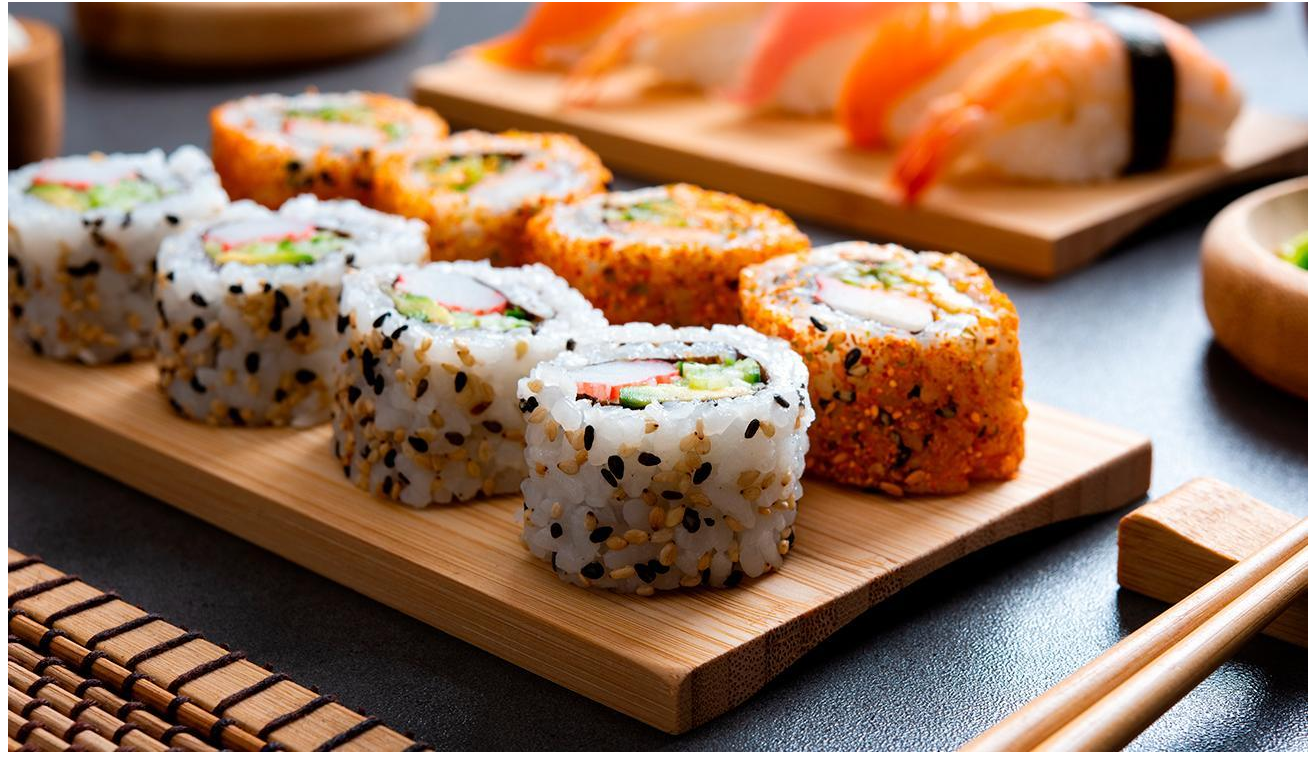
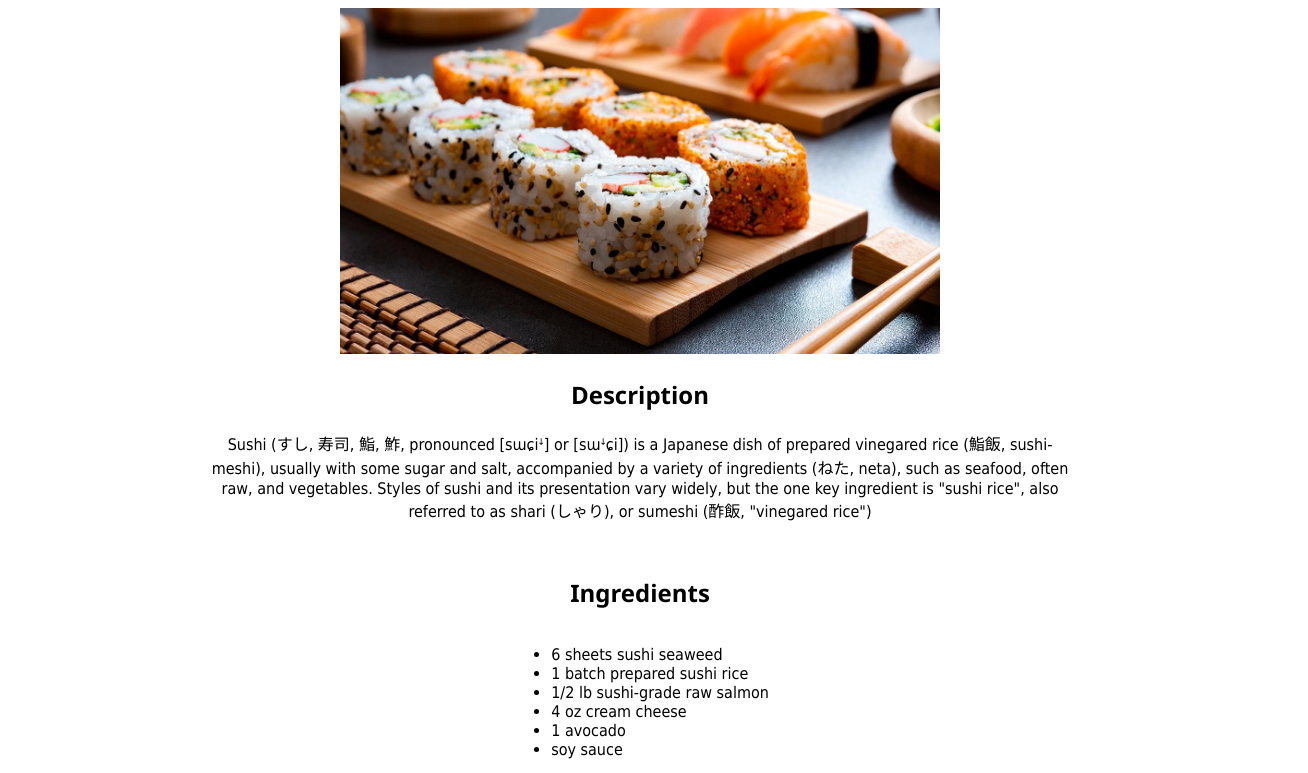
Before and after one commit to Kombini21/odin-recipes, a plain HTML site: page recipes/sushi.html in a window 1280 px wide. Shown: the part 78-851 px from the top of the page, 1308 px wide, since content can reach past the window. Drawn offline with Linux system fonts and the light colour scheme.

Commit message:
Create css style for all site

```diff
--- a/recipes/sushi.html
+++ b/recipes/sushi.html
@@ -3,11 +3,12 @@
 <head>
     <meta charset="UTF-8">
     <meta name="viewport" content="width=device-width, initial-scale=1.0">
+    <link rel="stylesheet" href="../styles.css">
     <title>Sushi</title>
 </head>
 <body>
     <h1>Sushi</h1>
-    <img src="../images/sushi1.jpg" alt="Sushi image">
+    <img class= "sushiimg" src="../images/sushi1.jpg" alt="Sushi image">
 
     <h2>Description</h2>
     <p>Sushi (すし, 寿司, 鮨, 鮓, pronounced [sɯɕiꜜ] or [sɯꜜɕi]) is a Japanese dish of prepared vinegared rice (鮨飯, sushi-meshi), usually with some sugar and salt, accompanied by a variety of ingredients (ねた, neta), such as seafood, often raw, and vegetables. Styles of sushi and its presentation vary widely, but the one key ingredient is "sushi rice", also referred to as shari (しゃり), or sumeshi (酢飯, "vinegared rice")</p>
--- /dev/null
+++ b/styles.css
@@ -0,0 +1,27 @@
+
+body {
+    text-align: center;
+    padding-left: 200px;
+    padding-right: 200px;
+}
+
+h1,
+h2{
+    font-family: 'Segoe UI', Tahoma, Geneva, Verdana, sans-serif;
+}
+
+ul,
+ol{
+    display: inline-block;
+    text-align: left;
+}
+
+p,
+li{
+    font-family: Tahoma, Geneva, Verdana, sans-serif;
+}
+
+
+.sushiimg {
+    width: 600px;
+}
```
Also changed, not shown: index.html (+1 -17 lines), recipes/friedChicken.html (+1 -0 lines), recipes/lasagna.html (+1 -0 lines).
